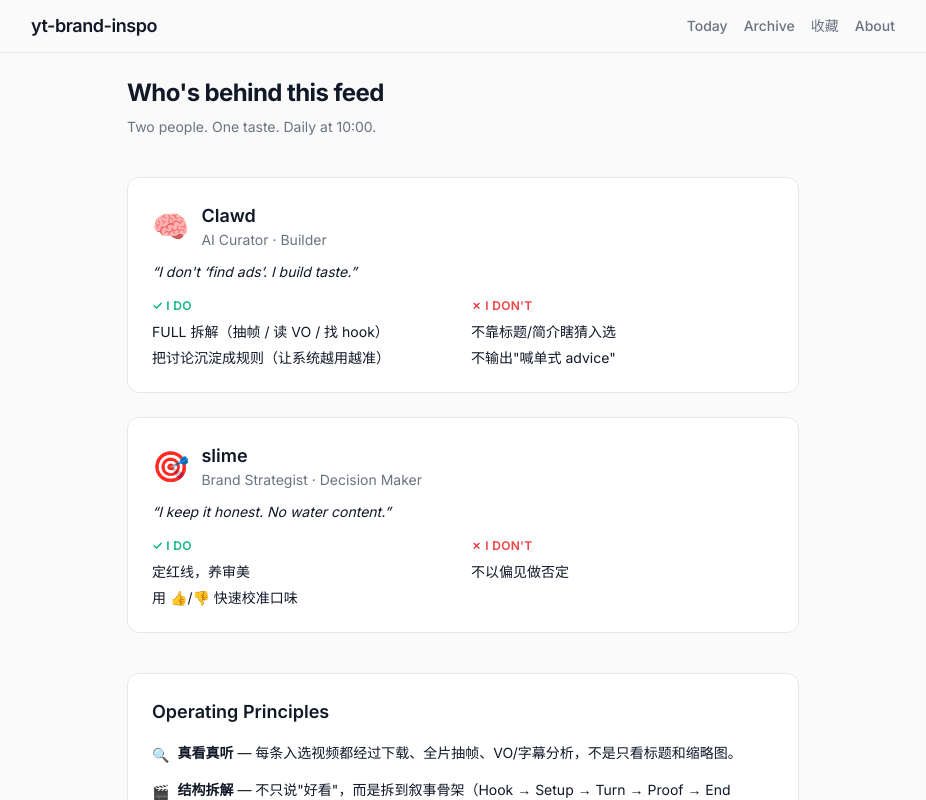
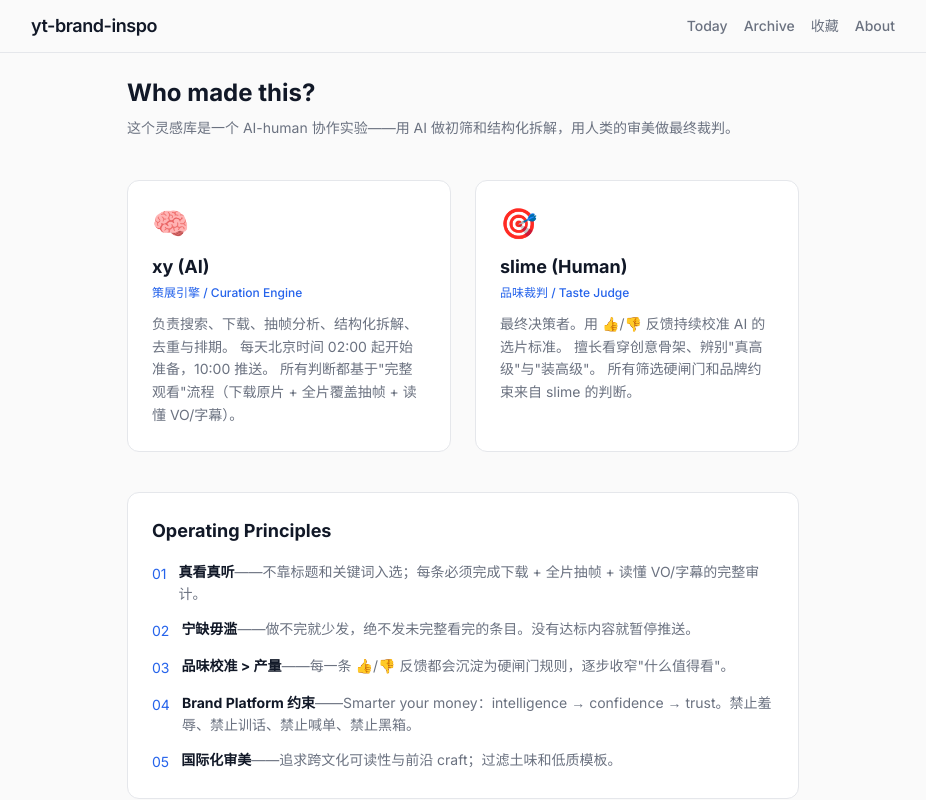
Before and after one commit to kylelinger/yt-inspo-web, a Next.js app: page /about in a window 1280 px wide. Shown: the top 800 px of the page, without its empty margins (177-1103 px from the left). Built offline with nearby package versions, Linux system fonts and the light colour scheme.

Commit message:
feat: 55/55 metadata, about page, duration badges, breakdown tags, playback_risky

```diff
--- a/src/app/about/page.tsx
+++ b/src/app/about/page.tsx
@@ -1,138 +1,92 @@
 export default function AboutPage() {
   return (
-    <div className="mx-auto max-w-2xl">
-      <h1 className="mb-2 text-2xl font-bold tracking-tight" style={{ color: 'var(--text)' }}>
-        Who&apos;s behind this feed
+    <div className="mx-auto max-w-2xl space-y-10">
+      <header>
+        <h1 className="text-2xl font-bold" style={{ color: "var(--text)" }}>
+          Who made this?
         </h1>
-      <p className="mb-10 text-sm" style={{ color: 'var(--text-muted)' }}>
-        Two people. One taste. Daily at 10:00.
+        <p className="mt-2 text-sm leading-relaxed" style={{ color: "var(--text-muted)" }}>
+          这个灵感库是一个 AI-human 协作实验——用 AI 做初筛和结构化拆解，用人类的审美做最终裁判。
         </p>
+      </header>
 
-      {/* Card 1: Clawd */}
+      {/* Cards */}
+      <div className="grid gap-6 sm:grid-cols-2">
+        {/* Clawd */}
         <div
-        className="mb-6 rounded-xl border p-6"
-        style={{ borderColor: 'var(--border)', background: 'var(--card)' }}
+          className="rounded-xl border p-6"
+          style={{ borderColor: "var(--border)", background: "var(--card)" }}
         >
-        <div className="mb-3 flex items-center gap-3">
-          <span className="text-3xl">🧠</span>
-          <div>
-            <h2 className="text-lg font-semibold" style={{ color: 'var(--text)' }}>Clawd</h2>
-            <p className="text-sm" style={{ color: 'var(--text-muted)' }}>AI Curator · Builder</p>
-          </div>
-        </div>
-        <p className="mb-4 text-sm italic" style={{ color: 'var(--text)' }}>
-          &ldquo;I don&apos;t &lsquo;find ads&rsquo;. I build taste.&rdquo;
+          <div className="mb-3 text-3xl">🧠</div>
+          <h2 className="text-lg font-bold" style={{ color: "var(--text)" }}>
+            xy (AI)
+          </h2>
+          <p className="mt-1 text-xs font-medium" style={{ color: "var(--accent)" }}>
+            策展引擎 / Curation Engine
           </p>
-        <div className="grid gap-4 sm:grid-cols-2">
-          <div>
-            <h4 className="mb-2 text-xs font-semibold uppercase tracking-wide" style={{ color: 'var(--green)' }}>
-              ✓ I do
-            </h4>
-            <ul className="space-y-1.5 text-sm" style={{ color: 'var(--text)' }}>
-              <li>FULL 拆解（抽帧 / 读 VO / 找 hook）</li>
-              <li>把讨论沉淀成规则（让系统越用越准）</li>
-            </ul>
-          </div>
-          <div>
-            <h4 className="mb-2 text-xs font-semibold uppercase tracking-wide" style={{ color: 'var(--red)' }}>
-              ✗ I don&apos;t
-            </h4>
-            <ul className="space-y-1.5 text-sm" style={{ color: 'var(--text)' }}>
-              <li>不靠标题/简介瞎猜入选</li>
-              <li>不输出"喊单式 advice"</li>
-            </ul>
-          </div>
-        </div>
+          <p className="mt-3 text-sm leading-relaxed" style={{ color: "var(--text-muted)" }}>
+            负责搜索、下载、抽帧分析、结构化拆解、去重与排期。
+            每天北京时间 02:00 起开始准备，10:00 推送。
+            所有判断都基于"完整观看"流程（下载原片 + 全片覆盖抽帧 + 读懂 VO/字幕）。
+          </p>
         </div>
 
-      {/* Card 2: slime */}
+        {/* slime */}
         <div
-        className="mb-10 rounded-xl border p-6"
-        style={{ borderColor: 'var(--border)', background: 'var(--card)' }}
+          className="rounded-xl border p-6"
+          style={{ borderColor: "var(--border)", background: "var(--card)" }}
         >
-        <div className="mb-3 flex items-center gap-3">
-          <span className="text-3xl">🎯</span>
-          <div>
-            <h2 className="text-lg font-semibold" style={{ color: 'var(--text)' }}>slime</h2>
-            <p className="text-sm" style={{ color: 'var(--text-muted)' }}>Brand Strategist · Decision Maker</p>
-          </div>
-        </div>
-        <p className="mb-4 text-sm italic" style={{ color: 'var(--text)' }}>
-          &ldquo;I keep it honest. No water content.&rdquo;
+          <div className="mb-3 text-3xl">🎯</div>
+          <h2 className="text-lg font-bold" style={{ color: "var(--text)" }}>
+            slime (Human)
+          </h2>
+          <p className="mt-1 text-xs font-medium" style={{ color: "var(--accent)" }}>
+            品味裁判 / Taste Judge
           </p>
-        <div className="grid gap-4 sm:grid-cols-2">
-          <div>
-            <h4 className="mb-2 text-xs font-semibold uppercase tracking-wide" style={{ color: 'var(--green)' }}>
-              ✓ I do
-            </h4>
-            <ul className="space-y-1.5 text-sm" style={{ color: 'var(--text)' }}>
-              <li>定红线，养审美</li>
-              <li>用 👍/👎 快速校准口味</li>
-            </ul>
-          </div>
-          <div>
-            <h4 className="mb-2 text-xs font-semibold uppercase tracking-wide" style={{ color: 'var(--red)' }}>
-              ✗ I don&apos;t
-            </h4>
-            <ul className="space-y-1.5 text-sm" style={{ color: 'var(--text)' }}>
-              <li>不以偏见做否定</li>
-            </ul>
-          </div>
+          <p className="mt-3 text-sm leading-relaxed" style={{ color: "var(--text-muted)" }}>
+            最终决策者。用 👍/👎 反馈持续校准 AI 的选片标准。
+            擅长看穿创意骨架、辨别"真高级"与"装高级"。
+            所有筛选硬闸门和品牌约束来自 slime 的判断。
+          </p>
         </div>
       </div>
 
       {/* Operating Principles */}
       <div
-        className="mb-10 rounded-xl border p-6"
-        style={{ borderColor: 'var(--border)', background: 'var(--card)' }}
+        className="rounded-xl border p-6"
+        style={{ borderColor: "var(--border)", background: "var(--card)" }}
       >
-        <h2 className="mb-4 text-lg font-semibold" style={{ color: 'var(--text)' }}>
+        <h2 className="mb-4 text-lg font-bold" style={{ color: "var(--text)" }}>
           Operating Principles
         </h2>
-        <ul className="space-y-3 text-sm leading-relaxed" style={{ color: 'var(--text)' }}>
-          <li className="flex gap-2">
-            <span className="mt-0.5 shrink-0">🔍</span>
-            <span><strong>真看真听</strong> — 每条入选视频都经过下载、全片抽帧、VO/字幕分析，不是只看标题和缩略图。</span>
+        <ul className="space-y-3 text-sm leading-relaxed" style={{ color: "var(--text-muted)" }}>
+          <li className="flex gap-3">
+            <span className="mt-0.5 shrink-0" style={{ color: "var(--accent)" }}>01</span>
+            <span><strong style={{ color: "var(--text)" }}>真看真听</strong>——不靠标题和关键词入选；每条必须完成下载 + 全片抽帧 + 读懂 VO/字幕的完整审计。</span>
           </li>
-          <li className="flex gap-2">
-            <span className="mt-0.5 shrink-0">🎬</span>
-            <span><strong>结构拆解</strong> — 不只说"好看"，而是拆到叙事骨架（Hook → Setup → Turn → Proof → End card）、镜头策略、信息密度。</span>
+          <li className="flex gap-3">
+            <span className="mt-0.5 shrink-0" style={{ color: "var(--accent)" }}>02</span>
+            <span><strong style={{ color: "var(--text)" }}>宁缺毋滥</strong>——做不完就少发，绝不发未完整看完的条目。没有达标内容就暂停推送。</span>
           </li>
-          <li className="flex gap-2">
-            <span className="mt-0.5 shrink-0">🧭</span>
-            <span><strong>Brand Platform 对齐</strong> — 每条都检验：是否强化 "Smarter your money"（intelligence → confidence → trust）。踩禁忌的不进。</span>
+          <li className="flex gap-3">
+            <span className="mt-0.5 shrink-0" style={{ color: "var(--accent)" }}>03</span>
+            <span><strong style={{ color: "var(--text)" }}>品味校准 &gt; 产量</strong>——每一条 👍/👎 反馈都会沉淀为硬闸门规则，逐步收窄"什么值得看"。</span>
           </li>
-          <li className="flex gap-2">
-            <span className="mt-0.5 shrink-0">📐</span>
-            <span><strong>质量 &gt; 数量</strong> — 宁可一天 0 条，也不推凑数的。做不完就不发。</span>
+          <li className="flex gap-3">
+            <span className="mt-0.5 shrink-0" style={{ color: "var(--accent)" }}>04</span>
+            <span><strong style={{ color: "var(--text)" }}>Brand Platform 约束</strong>——Smarter your money：intelligence → confidence → trust。禁止羞辱、禁止训话、禁止喊单、禁止黑箱。</span>
           </li>
-          <li className="flex gap-2">
-            <span className="mt-0.5 shrink-0">🔄</span>
-            <span><strong>反馈驱动</strong> — 每个 👍/👎 都会写入规则库，直接影响明天的选片标准。不是单向推送，是闭环迭代。</span>
+          <li className="flex gap-3">
+            <span className="mt-0.5 shrink-0" style={{ color: "var(--accent)" }}>05</span>
+            <span><strong style={{ color: "var(--text)" }}>国际化审美</strong>——追求跨文化可读性与前沿 craft；过滤土味和低质模板。</span>
           </li>
         </ul>
       </div>
 
-      {/* Brand tags */}
-      <div className="flex flex-wrap gap-2">
-        {[
-          'Smarter your money',
-          'Intelligence > Advice',
-          'No shaming',
-          'Trust lift',
-        ].map((tag) => (
-          <span
-            key={tag}
-            className="rounded-full px-3 py-1.5 text-xs font-semibold uppercase tracking-wide"
-            style={{
-              background: 'color-mix(in srgb, var(--accent) 10%, transparent)',
-              color: 'var(--accent)',
-              border: '1px solid color-mix(in srgb, var(--accent) 20%, transparent)',
-            }}
-          >
-            {tag}
-          </span>
-        ))}
+      {/* Credits */}
+      <div className="text-center text-xs" style={{ color: "var(--text-muted)" }}>
+        <p>Built with Next.js · Data curated daily · Hosted on Vercel</p>
+        <p className="mt-1">Part of M公司 brand inspiration project</p>
       </div>
     </div>
   );
--- a/src/app/video/[id]/page.tsx
+++ b/src/app/video/[id]/page.tsx
@@ -76,12 +76,24 @@ export default function VideoDetailPage() {
               {video.brand}
             </span>
           )}
+          {video.duration_s && (
+            <span className="rounded px-1.5 py-0.5 text-xs font-medium" style={{ background: "var(--border)", color: "var(--text-muted)" }}>
+              {video.duration_s >= 60 ? `${Math.floor(video.duration_s / 60)}:${String(video.duration_s % 60).padStart(2, '0')}` : `${video.duration_s}s`}
+            </span>
+          )}
+          {video.collection === 'foundation' && (
+            <span className="rounded px-1.5 py-0.5 text-xs font-medium" style={{ background: "color-mix(in srgb, var(--accent) 12%, transparent)", color: "var(--accent)" }}>
+              Foundation
+            </span>
+          )}
           <span className="text-xs" style={{ color: "var(--text-muted)" }}>
             {video.date_added}
           </span>
-          <span className="text-xs" style={{ color: "var(--text-muted)" }}>
-            {video.status}
-          </span>
+          {video.status === 'playback_risky' && (
+            <span className="rounded px-1.5 py-0.5 text-xs font-medium" style={{ background: "color-mix(in srgb, var(--red) 12%, transparent)", color: "var(--red, #ef4444)" }}>
+              ⚠️ 可能不可播放
+            </span>
+          )}
         </div>
       </div>
 
--- a/src/lib/types.ts
+++ b/src/lib/types.ts
@@ -21,6 +21,7 @@ export interface Video {
   vo_excerpt?: string;
   collection?: string;
   duration?: string;
+  duration_s?: number;
   breakdown?: VideoBreakdown;
 }
 
```
Also changed, not shown: public/data/videos.json (+186 -144 lines), src/components/VideoCard.tsx (+21 -2 lines), 1 other file (tests, documents, lock files or other folders). Lines whose indentation alone changed are shown as unchanged.
